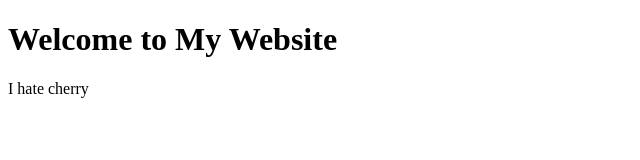
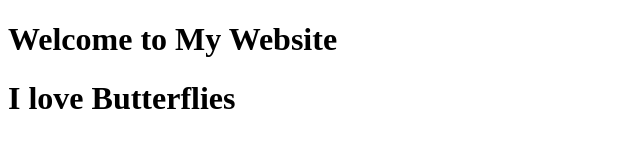
Before and after one commit to Aarthi-s09/DEVOPS-TRAINING, a plain HTML site: page index.html in a window 1280 px wide. Shown: the whole page, without its empty margins (0-640 px from the left). Drawn offline with Linux system fonts and the light colour scheme.

Commit message:
Update index.html

```diff
--- a/index.html
+++ b/index.html
@@ -6,6 +6,6 @@
 </head>
 <body>
   <h1>Welcome to My Website</h1>
-  <p>I hate cherry</p>
+   <h1>I love Butterflies</h1>
 </body>
 </html>
```
